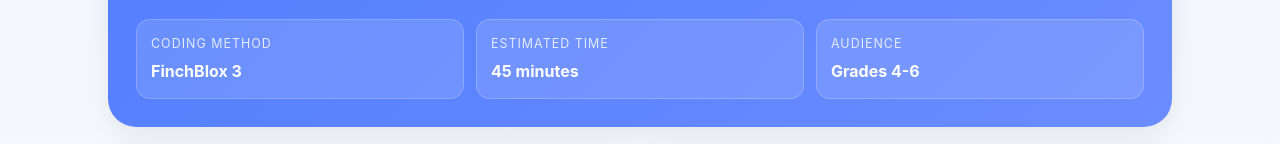
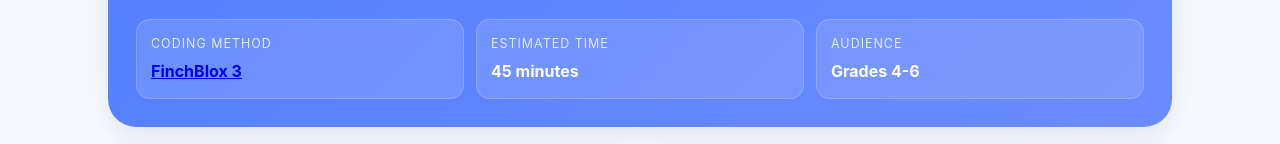
Before and after one commit to nquiram-max/anguilla-finch-lessons, a plain HTML site: page Grades 4-6/3-FinchAnimal.html in a window 1280 px wide. Shown: the part 344-488 px from the top of the page. Drawn offline with nearby package versions, Linux system fonts and the light colour scheme.

Commit message:
Update method description with URL for FinchBlox

```diff
--- a/Grades 4-6/3-FinchAnimal.html
+++ b/Grades 4-6/3-FinchAnimal.html
@@ -75,7 +75,7 @@
       "summary": "Students will represent algorithms using pictures, identify the steps needed to solve a problem, and create a sequence-based Finch program in a non-text environment that uses events to control when the program runs to make their Finch act like an animal, debugging simple errors as needed.",
       "audience": "Grades 4-6",
       "time": "45 minutes",
-      "method": "FinchBlox 3",
+      "method": "FinchBlox 3 (https://finchblox.birdbraintechnologies.com/FinchBlox.html)",
       "standards": [
             "(MC) Represents algorithms using symbols",
             "(MC) Can identify the steps needed to solve a problem",
```
